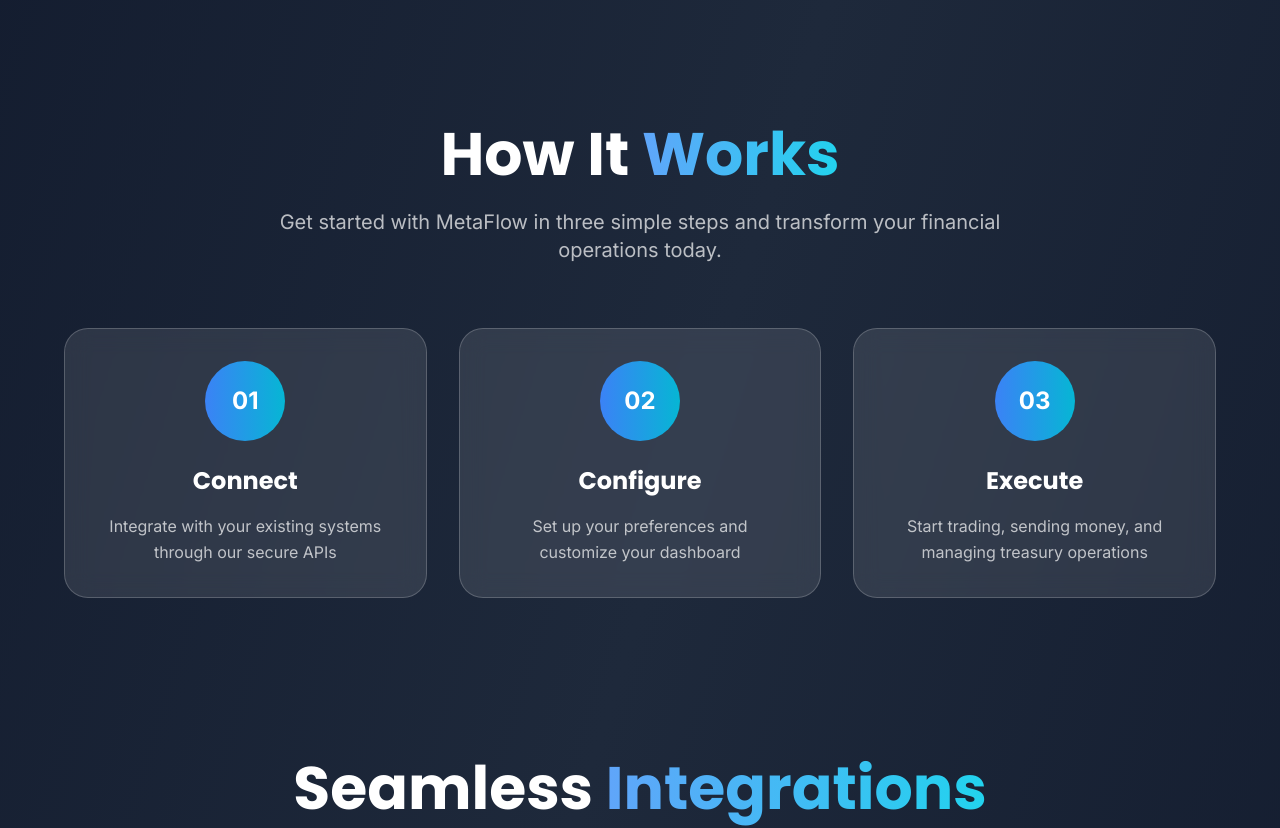
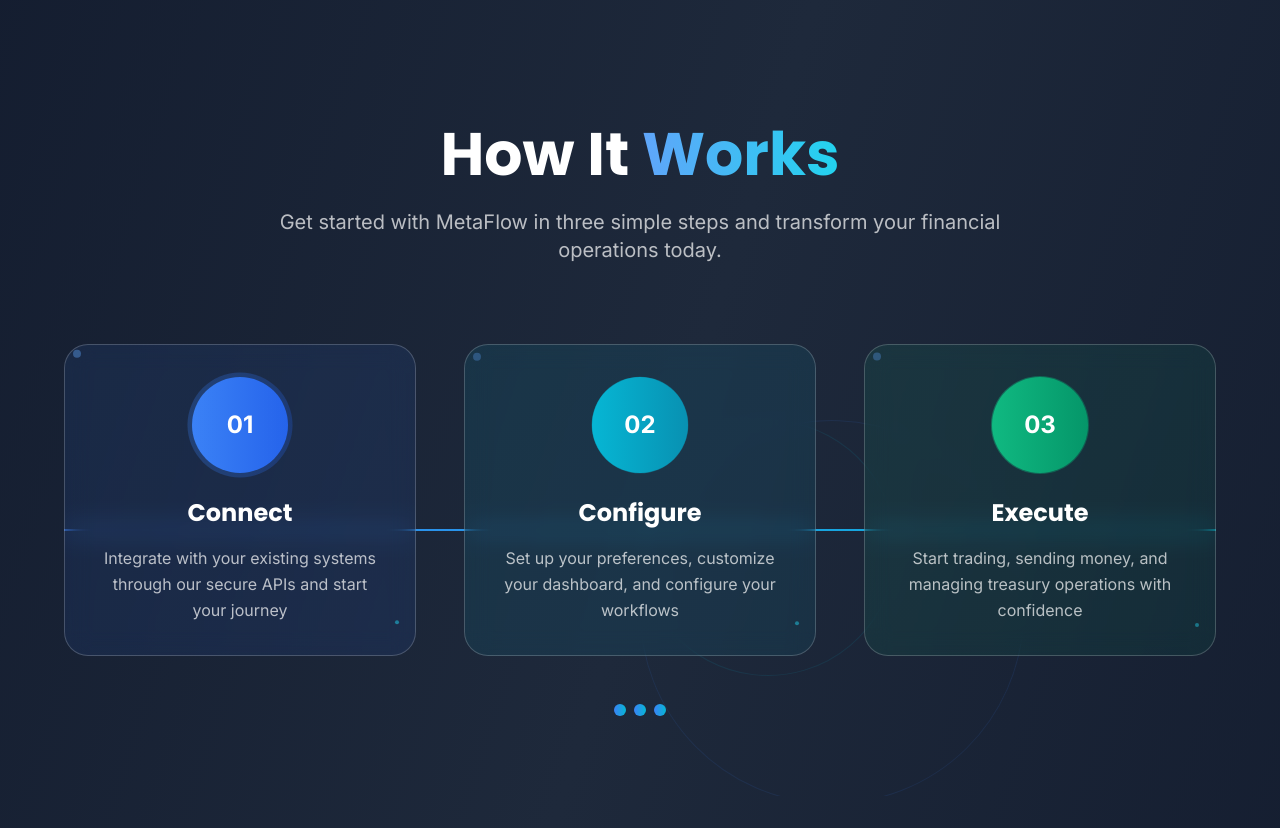
Before and after one commit to Weblanedev/metaflowtech, a React (Vite) app: page / in a window 1280 px wide. Shown: the part 1460-2288 px from the top of the page. Built offline with nearby package versions, Linux system fonts and the light colour scheme.

Commit message:
update values

```diff
--- a/src/components/Features.tsx
+++ b/src/components/Features.tsx
@@ -66,7 +66,7 @@ const Features = () => {
       ),
       title: "Global Reach",
       description:
-        "Connect with financial institutions and businesses across 150+ countries worldwide.",
+        "Connect with financial institutions and businesses across 10+ countries worldwide.",
       details:
         "Seamlessly integrate with local banking systems, handle 100+ currencies, and comply with international regulations. Our network spans major financial hubs and emerging markets for truly global coverage.",
     },
--- a/src/components/Hero.tsx
+++ b/src/components/Hero.tsx
@@ -58,14 +58,14 @@ const Hero = ({ onGetStarted }: HeroProps) => {
           <div className="grid grid-cols-1 md:grid-cols-2 gap-6 animate-slide-up">
             <div className="card bg-white/10 backdrop-blur-sm border border-white/20 p-6 text-center">
               <div className="text-3xl font-bold text-accent-400 mb-2">
-                $50B+
+                100%
               </div>
-              <div className="text-primary-200">Annual Transaction Volume</div>
+              <div className="text-primary-200">Successful Volume</div>
             </div>
 
             <div className="card bg-white/10 backdrop-blur-sm border border-white/20 p-6 text-center">
               <div className="text-3xl font-bold text-accent-400 mb-2">
-                150+
+                10+
               </div>
               <div className="text-primary-200">Countries Supported</div>
             </div>
--- a/src/components/Services.tsx
+++ b/src/components/Services.tsx
@@ -18,7 +18,7 @@ const Services = () => {
       ),
       title: "Foreign Exchange (FX)",
       description:
-        "Access competitive exchange rates across 150+ currency pairs with real-time pricing and instant execution.",
+        "Access competitive exchange rates across 10+ currency pairs with real-time pricing and instant execution.",
       features: [
         "Spot and forward contracts",
         "Real-time market rates",
@@ -51,7 +51,7 @@ const Services = () => {
         "Send money worldwide with lightning-fast transfers, competitive fees, and transparent pricing.",
       features: [
         "Instant transfers",
-        "150+ countries",
+        "10+ countries",
         "Competitive fees",
         "Real-time tracking",
         "Multiple payment methods",
--- a/src/pages/Features.tsx
+++ b/src/pages/Features.tsx
@@ -32,7 +32,7 @@ const Features = () => {
       icon: Globe,
       title: "Global Reach",
       description:
-        "Connect with financial institutions and businesses across 150+ countries worldwide.",
+        "Connect with financial institutions and businesses across 10+ countries worldwide.",
       gradient: "from-purple-500 to-pink-500",
       delay: 0.3,
     },
--- a/src/pages/Home.tsx
+++ b/src/pages/Home.tsx
@@ -7,13 +7,17 @@ import {
   Globe,
   Zap,
   Users,
+  Plug,
+  Settings,
+  Play,
+  CheckCircle,
 } from "lucide-react";
 
 const Home = () => {
   const navigate = useNavigate();
   const stats = [
     { icon: TrendingUp, value: "100%", label: "Succesful Volume" },
-    { icon: Globe, value: "150+", label: "Countries" },
+    { icon: Globe, value: "10+", label: "Countries" },
     { icon: Shield, value: "99.9%", label: "Uptime" },
     { icon: Users, value: "1K+", label: "Clients" },
   ];
@@ -37,7 +41,7 @@ const Home = () => {
       icon: Globe,
       title: "Global Reach",
       description:
-        "Connect with financial institutions across 150+ countries worldwide",
+        "Connect with financial institutions across 10+ countries worldwide",
       gradient: "from-cyan-500 to-blue-500",
     },
   ];
@@ -236,14 +240,28 @@ const Home = () => {
       </section>
 
       {/* How It Works Section */}
-      <section className="py-20 relative">
-        <div className="container mx-auto px-4">
+      <section className="py-20 relative overflow-hidden">
+        {/* Background Elements */}
+        <div className="absolute inset-0">
+          <motion.div
+            animate={{ rotate: 360 }}
+            transition={{ duration: 20, repeat: Infinity, ease: "linear" }}
+            className="absolute top-1/2 left-1/2 transform -translate-x-1/2 -translate-y-1/2 w-96 h-96 border border-blue-500/10 rounded-full"
+          />
+          <motion.div
+            animate={{ rotate: -360 }}
+            transition={{ duration: 15, repeat: Infinity, ease: "linear" }}
+            className="absolute top-1/2 left-1/2 transform -translate-x-1/2 -translate-y-1/2 w-64 h-64 border border-cyan-500/10 rounded-full"
+          />
+        </div>
+
+        <div className="container mx-auto px-4 relative z-10">
           <motion.div
             initial={{ y: 50, opacity: 0 }}
             whileInView={{ y: 0, opacity: 1 }}
             transition={{ duration: 0.8 }}
             viewport={{ once: true }}
-            className="text-center mb-16"
+            className="text-center mb-20"
           >
             <h2 className="text-4xl md:text-6xl font-bold text-white mb-6">
               How It{" "}
@@ -257,48 +275,203 @@ const Home = () => {
             </p>
           </motion.div>
 
-          <div className="grid md:grid-cols-3 gap-8 max-w-6xl mx-auto">
+          {/* Steps Container */}
+          <div className="relative max-w-6xl mx-auto">
+            {/* Connecting Lines - Desktop */}
+            <div className="hidden lg:block absolute top-1/2 left-0 right-0 h-0.5 bg-gradient-to-r from-blue-500/30 via-cyan-500/50 to-blue-500/30 transform -translate-y-1/2 z-0">
+              <motion.div
+                initial={{ scaleX: 0 }}
+                whileInView={{ scaleX: 1 }}
+                transition={{ duration: 2, delay: 0.5 }}
+                viewport={{ once: true }}
+                className="h-full bg-gradient-to-r from-blue-500 to-cyan-500 origin-left"
+              />
+            </div>
+
+            {/* Steps Grid */}
+            <div className="grid lg:grid-cols-3 gap-8 lg:gap-12 relative z-10">
               {[
                 {
                   step: "01",
                   title: "Connect",
                   description:
-                  "Integrate with your existing systems through our secure APIs",
+                    "Integrate with your existing systems through our secure APIs and start your journey",
+                  icon: Plug,
+                  gradient: "from-blue-500 to-blue-600",
+                  bgGradient: "from-blue-500/10 to-blue-600/10",
+                  delay: 0,
                 },
                 {
                   step: "02",
                   title: "Configure",
                   description:
-                  "Set up your preferences and customize your dashboard",
+                    "Set up your preferences, customize your dashboard, and configure your workflows",
+                  icon: Settings,
+                  gradient: "from-cyan-500 to-cyan-600",
+                  bgGradient: "from-cyan-500/10 to-cyan-600/10",
+                  delay: 0.3,
                 },
                 {
                   step: "03",
                   title: "Execute",
                   description:
-                  "Start trading, sending money, and managing treasury operations",
+                    "Start trading, sending money, and managing treasury operations with confidence",
+                  icon: Play,
+                  gradient: "from-emerald-500 to-emerald-600",
+                  bgGradient: "from-emerald-500/10 to-emerald-600/10",
+                  delay: 0.6,
                 },
               ].map((item, index) => (
                 <motion.div
                   key={index}
-                initial={{ y: 50, opacity: 0 }}
-                whileInView={{ y: 0, opacity: 1 }}
-                transition={{ duration: 0.8, delay: index * 0.2 }}
+                  initial={{ y: 100, opacity: 0, scale: 0.8 }}
+                  whileInView={{ y: 0, opacity: 1, scale: 1 }}
+                  transition={{
+                    duration: 0.8,
+                    delay: item.delay,
+                    type: "spring",
+                    stiffness: 100,
+                  }}
                   viewport={{ once: true }}
-                className="text-center"
+                  whileHover={{
+                    y: -20,
+                    scale: 1.05,
+                    transition: { duration: 0.3 },
+                  }}
+                  className="group relative"
                 >
-                <div className="backdrop-blur-md bg-white/10 border border-white/20 rounded-3xl p-8 hover:bg-white/20 transition-all duration-500">
-                  <div className="w-20 h-20 bg-gradient-to-r from-blue-500 to-cyan-500 rounded-full flex items-center justify-center mx-auto mb-6 text-2xl font-bold text-white">
+                  {/* Step Card */}
+                  <div
+                    className={`backdrop-blur-md bg-gradient-to-br ${item.bgGradient} border border-white/20 rounded-3xl p-8 h-full hover:border-white/40 transition-all duration-500 relative overflow-hidden`}
+                  >
+                    {/* Animated Background */}
+                    <motion.div
+                      className={`absolute inset-0 bg-gradient-to-br ${item.gradient} opacity-0 group-hover:opacity-5 transition-opacity duration-500`}
+                      initial={{ scale: 0 }}
+                      whileHover={{ scale: 1 }}
+                      transition={{ duration: 0.5 }}
+                    />
+
+                    {/* Step Number with Icon */}
+                    <div className="relative z-10">
+                      <motion.div
+                        whileHover={{ rotate: 360 }}
+                        transition={{ duration: 0.6 }}
+                        className={`w-24 h-24 bg-gradient-to-r ${item.gradient} rounded-full flex items-center justify-center mx-auto mb-6 relative group-hover:shadow-2xl group-hover:shadow-blue-500/25 transition-all duration-500`}
+                      >
+                        {/* Pulsing Ring */}
+                        <motion.div
+                          animate={{
+                            scale: [1, 1.2, 1],
+                            opacity: [0.5, 0, 0.5],
+                          }}
+                          transition={{
+                            duration: 2,
+                            repeat: Infinity,
+                            delay: item.delay,
+                          }}
+                          className={`absolute inset-0 bg-gradient-to-r ${item.gradient} rounded-full`}
+                        />
+
+                        {/* Step Number */}
+                        <span className="text-2xl font-bold text-white relative z-10">
                           {item.step}
-                  </div>
-                  <h3 className="text-2xl font-bold text-white mb-4">
+                        </span>
+
+                        {/* Icon Overlay */}
+                        <motion.div
+                          initial={{ opacity: 0, scale: 0 }}
+                          whileHover={{ opacity: 1, scale: 1 }}
+                          transition={{ duration: 0.3 }}
+                          className="absolute inset-0 flex items-center justify-center bg-white/20 rounded-full"
+                        >
+                          <item.icon className="w-8 h-8 text-white" />
+                        </motion.div>
+                      </motion.div>
+
+                      {/* Content */}
+                      <h3 className="text-2xl font-bold text-white mb-4 text-center group-hover:text-blue-100 transition-colors duration-300">
                         {item.title}
                       </h3>
-                  <p className="text-white/70 leading-relaxed">
+                      <p className="text-white/70 leading-relaxed text-center group-hover:text-white/90 transition-colors duration-300">
                         {item.description}
                       </p>
+
+                      {/* Success Indicator */}
+                      <motion.div
+                        initial={{ opacity: 0, scale: 0 }}
+                        whileHover={{ opacity: 1, scale: 1 }}
+                        transition={{ duration: 0.3, delay: 0.1 }}
+                        className="absolute top-4 right-4"
+                      >
+                        <CheckCircle className="w-6 h-6 text-green-400" />
+                      </motion.div>
+                    </div>
+
+                    {/* Floating Particles */}
+                    <motion.div
+                      animate={{
+                        y: [0, -10, 0],
+                        opacity: [0.3, 0.6, 0.3],
+                      }}
+                      transition={{
+                        duration: 3,
+                        repeat: Infinity,
+                        delay: item.delay,
+                      }}
+                      className="absolute top-2 left-2 w-2 h-2 bg-blue-400 rounded-full"
+                    />
+                    <motion.div
+                      animate={{
+                        y: [0, -15, 0],
+                        opacity: [0.2, 0.5, 0.2],
+                      }}
+                      transition={{
+                        duration: 4,
+                        repeat: Infinity,
+                        delay: item.delay + 0.5,
+                      }}
+                      className="absolute bottom-4 right-4 w-1 h-1 bg-cyan-400 rounded-full"
+                    />
+                  </div>
+
+                  {/* Mobile Connecting Arrow */}
+                  {index < 2 && (
+                    <div className="lg:hidden flex justify-center mt-8 mb-4">
+                      <motion.div
+                        animate={{ y: [0, 10, 0] }}
+                        transition={{ duration: 2, repeat: Infinity }}
+                        className="text-blue-400"
+                      >
+                        <ArrowRight className="w-6 h-6 rotate-90" />
+                      </motion.div>
+                    </div>
+                  )}
+                </motion.div>
+              ))}
+            </div>
+
+            {/* Progress Indicator */}
+            <motion.div
+              initial={{ opacity: 0 }}
+              whileInView={{ opacity: 1 }}
+              transition={{ duration: 1, delay: 1 }}
+              viewport={{ once: true }}
+              className="flex justify-center mt-12"
+            >
+              <div className="flex space-x-2">
+                {[0, 1, 2].map((dot) => (
+                  <motion.div
+                    key={dot}
+                    initial={{ scale: 0 }}
+                    whileInView={{ scale: 1 }}
+                    transition={{ duration: 0.5, delay: 1.2 + dot * 0.2 }}
+                    viewport={{ once: true }}
+                    className="w-3 h-3 bg-gradient-to-r from-blue-500 to-cyan-500 rounded-full"
+                  />
+                ))}
               </div>
             </motion.div>
-            ))}
           </div>
         </div>
       </section>
--- a/src/pages/Services.tsx
+++ b/src/pages/Services.tsx
@@ -42,7 +42,7 @@ const Services = () => {
       icon: Globe,
       title: "Global Reach",
       description:
-        "Connect with financial institutions and businesses across 150+ countries worldwide.",
+        "Connect with financial institutions and businesses across 10+ countries worldwide.",
       details:
         "Seamlessly integrate with local banking systems, handle 100+ currencies, and comply with international regulations. Our network spans major financial hubs and emerging markets for truly global coverage.",
       gradient: "from-purple-500 to-pink-500",
@@ -105,7 +105,7 @@ const Services = () => {
       icon: TrendingUp,
       title: "Foreign Exchange (FX)",
       description:
-        "Access competitive exchange rates across 150+ currency pairs with real-time pricing and instant execution.",
+        "Access competitive exchange rates across 10+ currency pairs with real-time pricing and instant execution.",
       features: [
         "Spot and forward contracts",
         "Real-time market rates",
@@ -124,7 +124,7 @@ const Services = () => {
         "Send money worldwide with lightning-fast transfers, competitive fees, and transparent pricing.",
       features: [
         "Instant transfers",
-        "150+ countries",
+        "10+ countries",
         "Competitive fees",
         "Real-time tracking",
         "Multiple payment methods",
```
Also changed, not shown: src/components/About.tsx (+6 -6 lines), src/components/Footer.tsx (+0 -9 lines), src/pages/About.tsx (+6 -33 lines). Lines whose indentation alone changed are shown as unchanged.
